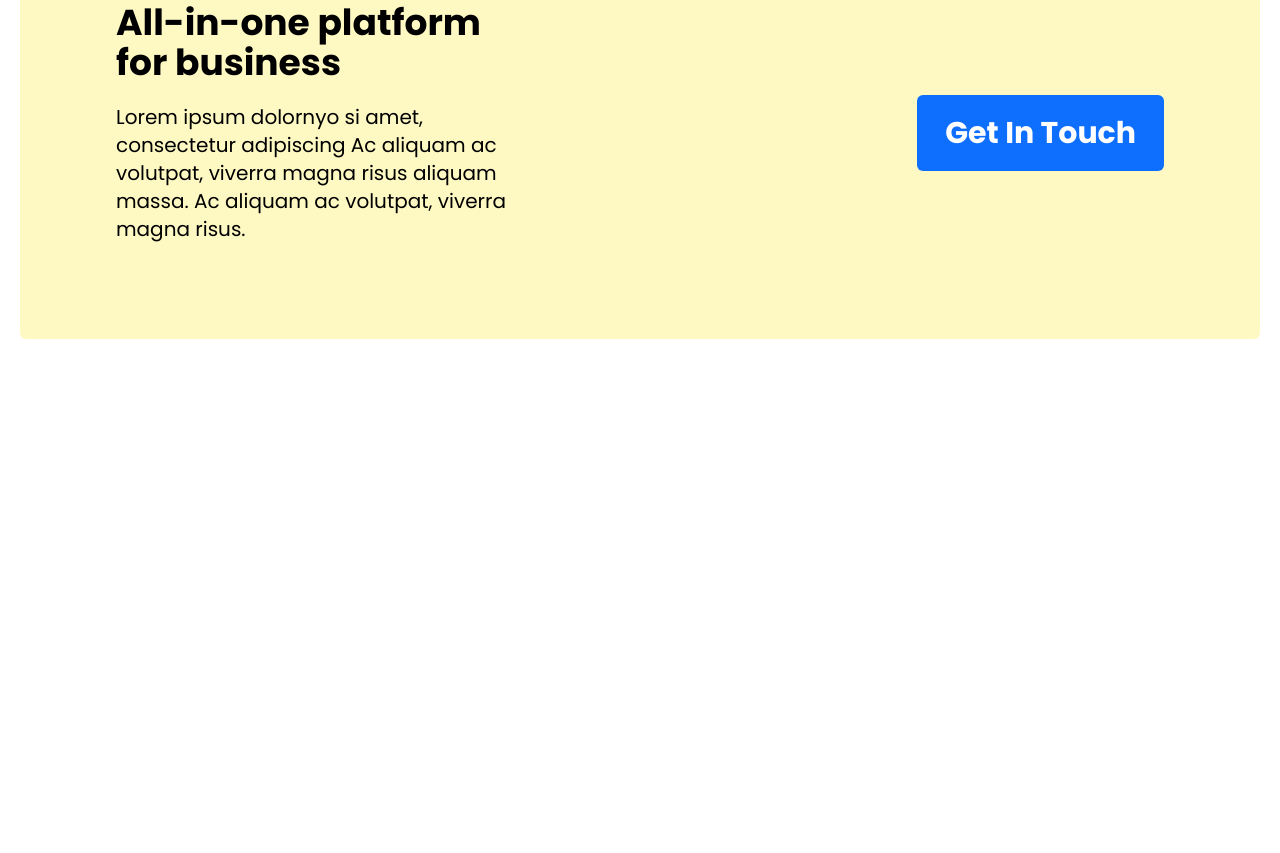
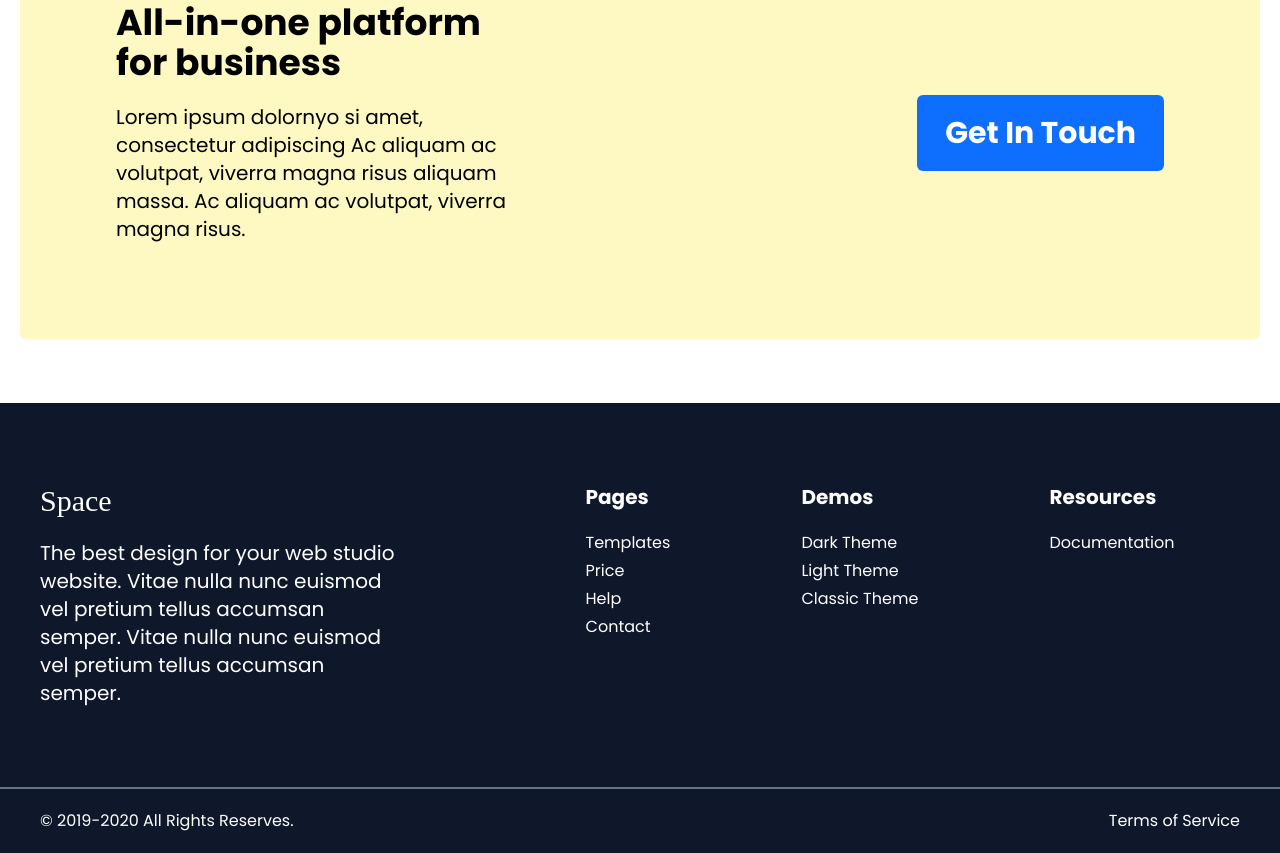
Before and after one commit to primatara42/landing-page-tailwindcss, a website: page src/index.html in a window 1280 px wide. Shown: the part 3402-4255 px from the top of the page. Before the commit the page ends 3805 px from the top, so only its background shows below. Drawn offline with nearby package versions, Linux system fonts and the light colour scheme; a web font is replaced by a local one.

Commit message:
create footer section

```diff
--- a/src/index.html
+++ b/src/index.html
@@ -383,9 +383,13 @@
       <!-- CTA Section Start -->
       <section class="CTA">
         <div class="CTA_container px-5 py-16">
-          <div class="CTA_content bg-yellow-100 px-24 py-24 flex justify-between items-center rounded-md space-y-5 md:flex-col sm:text-center">
+          <div
+            class="CTA_content bg-yellow-100 px-24 py-24 flex justify-between items-center rounded-md space-y-5 md:flex-col sm:text-center"
+          >
             <div class="CTA_text_container w-[40%] space-y-5 md:w-full">
-              <h1 class="font-bold text-4xl">All-in-one platform for business</h1>
+              <h1 class="font-bold text-4xl">
+                All-in-one platform for business
+              </h1>
               <p class="text-xl">
                 Lorem ipsum dolornyo si amet, consectetur adipiscing Ac aliquam
                 ac volutpat, viverra magna risus aliquam massa. Ac aliquam ac
@@ -404,5 +408,56 @@
       </section>
       <!-- CTA Section End -->
     </main>
+    <!-- Footer Start -->
+    <footer class="bg-slate-900 text-white">
+      <div class="footer_container">
+        <div
+          class="footer_desc_container border-b-2 border-slate-500 px-10 py-20 flex justify-between gap-x-5 sm:px-5 sm:flex-col sm:py-10"
+        >
+          <div class="footer_desc w-[30%] space-y-5 md:w-fit sm:hidden">
+            <h1 class="logo font-['Sarina'] text-3xl">Space</h1>
+            <p class="text-xl md:hidden">
+              The best design for your web studio website. Vitae nulla nunc
+              euismod vel pretium tellus accumsan semper. Vitae nulla nunc
+              euismod vel pretium tellus accumsan semper.
+            </p>
+          </div>
+
+          <div
+            class="footer_menus flex w-[60%] justify-around md:w-[80%] md:justify-around sm:w-full sm:flex-col sm:text-center sm:gap-y-10"
+          >
+            <div class="footer_menu_pages space-y-5 sm:space-y-2">
+              <h3 class="text-xl font-bold sm:text-lg">Pages</h3>
+              <ul class="space-y-1 sm:space-y-0">
+                <li><a href="#">Templates</a></li>
+                <li><a href="#">Price</a></li>
+                <li><a href="#">Help</a></li>
+                <li><a href="#">Contact</a></li>
+              </ul>
+            </div>
+            <div class="footer_menu_pages space-y-5 sm:space-y-2">
+              <h3 class="text-xl font-bold sm:text-lg">Demos</h3>
+              <ul class="space-y-1">
+                <li><a href="#">Dark Theme</a></li>
+                <li><a href="#">Light Theme</a></li>
+                <li><a href="#">Classic Theme</a></li>
+              </ul>
+            </div>
+            <div class="footer_menu_pages space-y-5 sm:space-y-2">
+              <h3 class="text-xl font-bold sm:text-lg">Resources</h3>
+              <ul class="space-y-1">
+                <li><a href="#">Documentation</a></li>
+              </ul>
+            </div>
+          </div>
+        </div>
+        <div
+          class="footer_copyright_container flex justify-between items-center px-10 py-5 sm:flex-col"
+        >
+          <h3>&copy; 2019-2020 All Rights Reserves.</h3>
+          <h3>Terms of Service</h3>
+        </div>
+      </div>
+    </footer>
   </body>
 </html>
```
Also changed, not shown: src/output.css.
